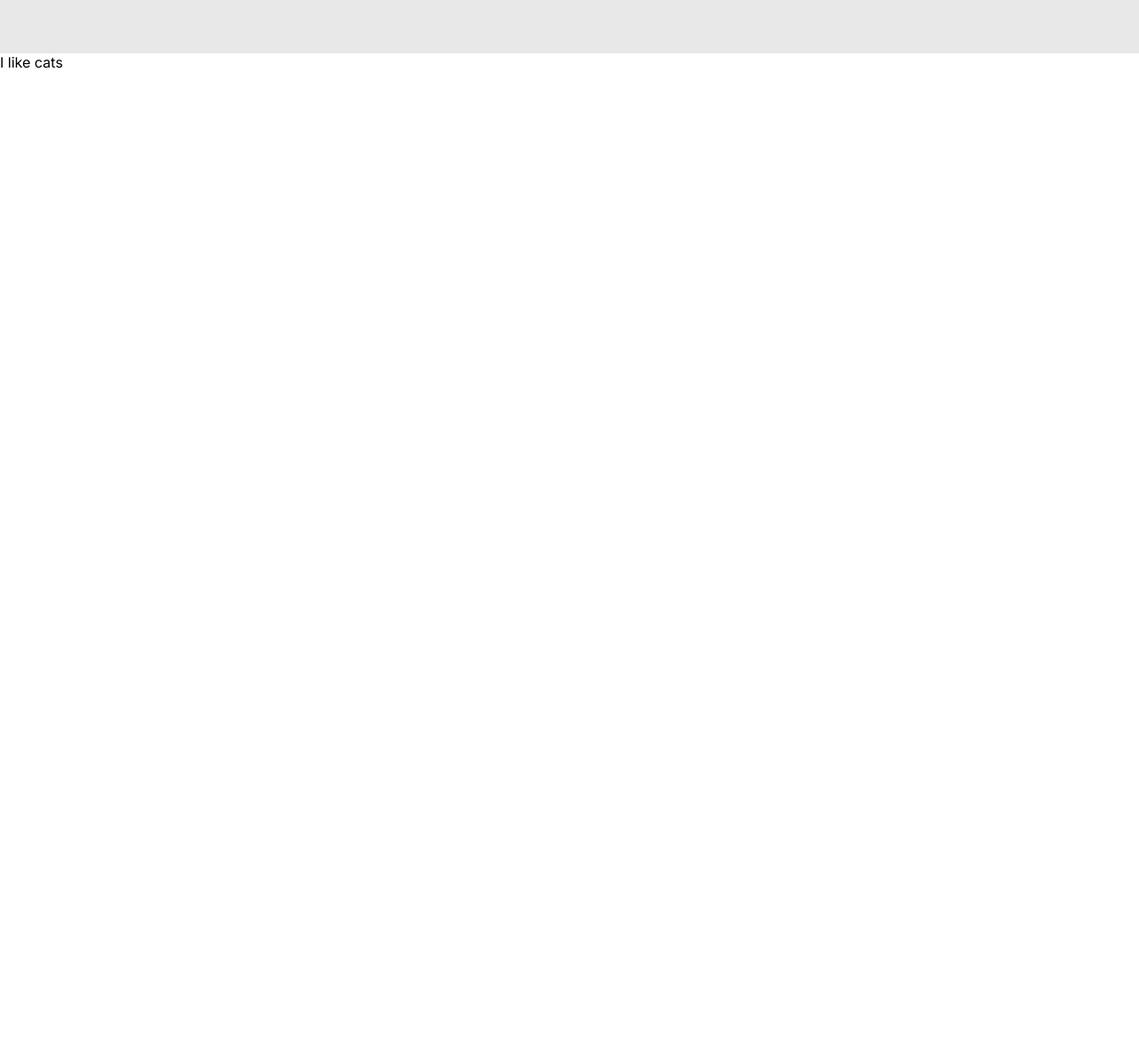
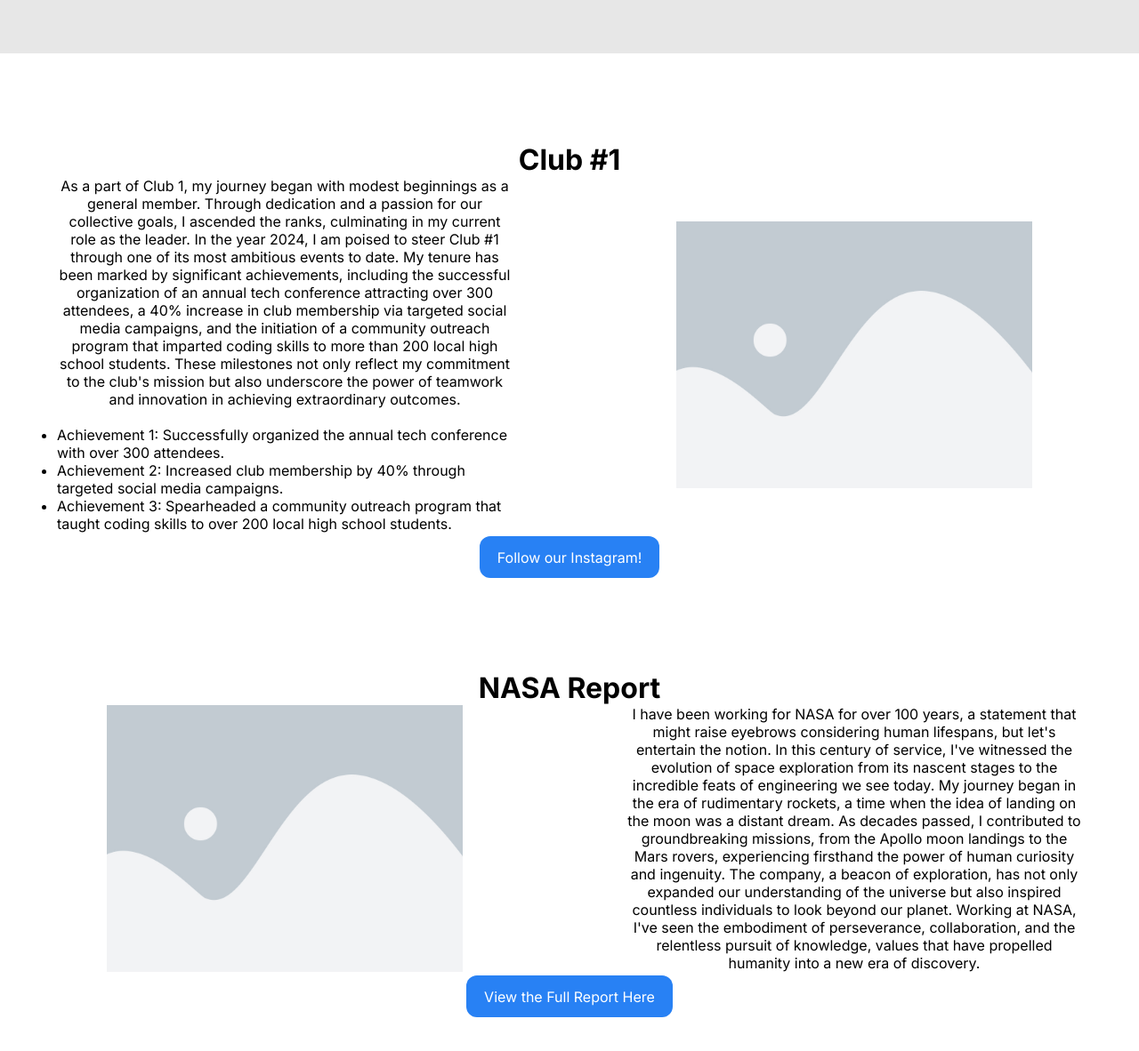
Before and after one commit to YxngXi1/lesson1, a plain HTML site: page index.html in a window 1280 px wide. Shown: the part 740-1922 px from the top of the page at 89% size. Before the commit the page ends 820 px from the top, so only its background shows below. Drawn offline with Linux system fonts and the light colour scheme.

Commit message:
completed lesson 1 plan

```diff
--- a/index.html
+++ b/index.html
@@ -8,16 +8,48 @@
 </head>
 <body>
     <div class="gray-bg">
-        <div class="container ">
-            <img src="/images/yang-xue.jpg" alt="image of Yang Xue" class=" yang-photo">
+        <div class="container-1">
+            <img src="/resources/images/yang-xue.jpg" alt="image of Yang Xue" class=" yang-photo">
             <div class="child-container ">
                 <h1>Hi. My name is Yang Xue</h1>
                 <p>I am a front-end developer who is also passionate about 3D Designs</p>
             </div>
         </div>
     </div>
-    <div>
-        I like cats
+    <div class="about-container">
+        <h1>Club #1</h1>
+        <div class="container-2">
+            <div class="half-width">
+                <p class="body-text">As a part of Club 1, my journey began with modest beginnings as a general member. Through dedication and a passion for our collective goals, I ascended the ranks, culminating in my current role as the leader. In the year 2024, I am poised to steer Club #1 through one of its most ambitious events to date. My tenure has been marked by significant achievements, including the successful organization of an annual tech conference attracting over 300 attendees, a 40% increase in club membership via targeted social media campaigns, and the initiation of a community outreach program that imparted coding skills to more than 200 local high school students. These milestones not only reflect my commitment to the club's mission but also underscore the power of teamwork and innovation in achieving extraordinary outcomes.</p>
+                <ul class="list-text">
+                    <li>Achievement 1: Successfully organized the annual tech conference with over 300 attendees.</li>
+                    <li>Achievement 2: Increased club membership by 40% through targeted social media campaigns.</li>
+                    <li>Achievement 3: Spearheaded a community outreach program that taught coding skills to over 200 local high school students.</li>
+                </ul>
+            </div>
+            <div class="half-width">
+                <img src="/resources/images/placeholder.jpg" alt="picture of club #1" class="placeholder-image">
+            </div>
+
+
+        </div>
+        <a href="https://www.instagram.com/" target="_blank">
+            <button>Follow our Instagram!</button>
+        </a>
+    </div>
+    <div class="about-container">
+        <h1>NASA Report</h1>
+        <div class="container-2">
+            <div class="half-width">
+                <img src="/resources/images/placeholder.jpg" alt="pic of me working for nasa" class="placeholder-image">
+            </div>
+            <div class="half-width">
+                <p class="body-text">I have been working for NASA for over 100 years, a statement that might raise eyebrows considering human lifespans, but let's entertain the notion. In this century of service, I've witnessed the evolution of space exploration from its nascent stages to the incredible feats of engineering we see today. My journey began in the era of rudimentary rockets, a time when the idea of landing on the moon was a distant dream. As decades passed, I contributed to groundbreaking missions, from the Apollo moon landings to the Mars rovers, experiencing firsthand the power of human curiosity and ingenuity. The company, a beacon of exploration, has not only expanded our understanding of the universe but also inspired countless individuals to look beyond our planet. Working at NASA, I've seen the embodiment of perseverance, collaboration, and the relentless pursuit of knowledge, values that have propelled humanity into a new era of discovery.</p>
+            </div>
+        </div>
+        <a href="/resources/testing-links.pdf" target="_blank">
+            <button>View the Full Report Here</button>
+        </a>
     </div>
 </body>
 </html>
--- a/styles.css
+++ b/styles.css
@@ -10,7 +10,7 @@
     border: 1px solid black;
 }
 
-.container {
+.container-1 {
     display: flex;
     height: 100vh;
     align-items: center;
@@ -38,3 +38,71 @@
     margin-left: 20px;
     gap: 10px;
 }
+
+.about-container {
+    display: flex;
+    flex-direction: column;
+    align-items: center;
+    justify-content: center;
+    text-align: center;
+    width: 100vw;
+    margin-top: 100px;
+    margin-bottom: 100px;
+}
+
+.placeholder-image {
+    width: 400px;
+    height: 300px;
+    object-fit: cover;
+    transition: transform 0.3s ease-in-out;
+}
+
+.placeholder-image:hover {
+    transform: scale(1.1); /* Scales up the image by 10% on hover */
+}
+
+.half-width {
+    flex: 1;
+    display: flex;
+    justify-content: center;
+    align-items: center;
+    flex-direction: column;
+}
+
+.container-2 {
+    display: flex;
+    align-items: center;
+    justify-content: center;
+}
+
+
+
+button {
+    background-color: rgba(40,129,244,255);
+    border: none;
+    color: white;
+    padding: 13.5px 20px;
+    text-align: center;
+    text-decoration: none;
+    display: inline-block;
+    font-size: 16px;
+    margin: 4px;
+    cursor: pointer;
+    border-radius: 12px;
+    transition: background-color 0.3s ease;
+}
+
+button:hover {
+    background-color: rgb(255, 215, 0);
+    color: white;
+}
+
+.body-text {
+    width: 80%;
+}
+
+.list-text {
+    width: 80%;
+    text-align: left;
+    margin-top: 20px;
+}
```
Also changed, not shown: resources/images/placeholder.jpg (added), resources/images/yang-xue.jpg (renamed from images/yang-xue.jpg), 1 other file.
